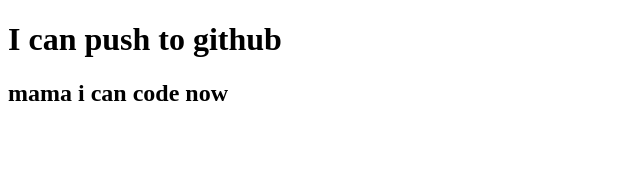
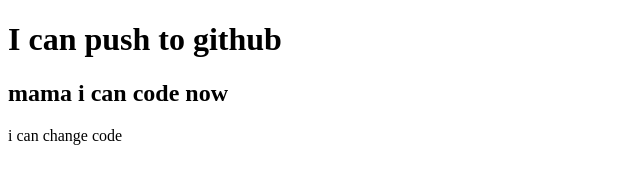
Before and after one commit to Yeamitul-yeam/first-html-repo, a plain HTML site: page first-html-repo/index.html in a window 1280 px wide. Shown: the whole page, without its empty margins (0-640 px from the left). Drawn offline with Linux system fonts and the light colour scheme.

Commit message:
git added

```diff
--- a/first-html-repo/index.html
+++ b/first-html-repo/index.html
@@ -8,8 +8,10 @@
     <title>my first github repo </title>
     <H1>I can push to github</H1>
     <h2>mama i can code now</h2>
+    <p> i can change code</p>
 
 </head>
+
 
 <body>
 
```
